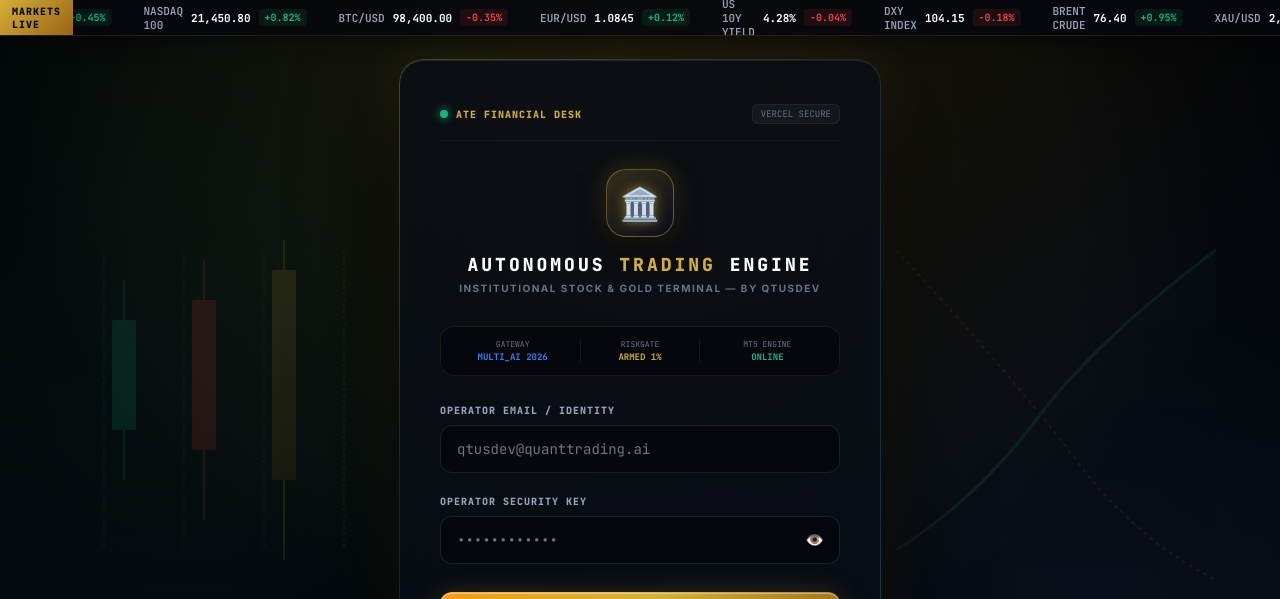
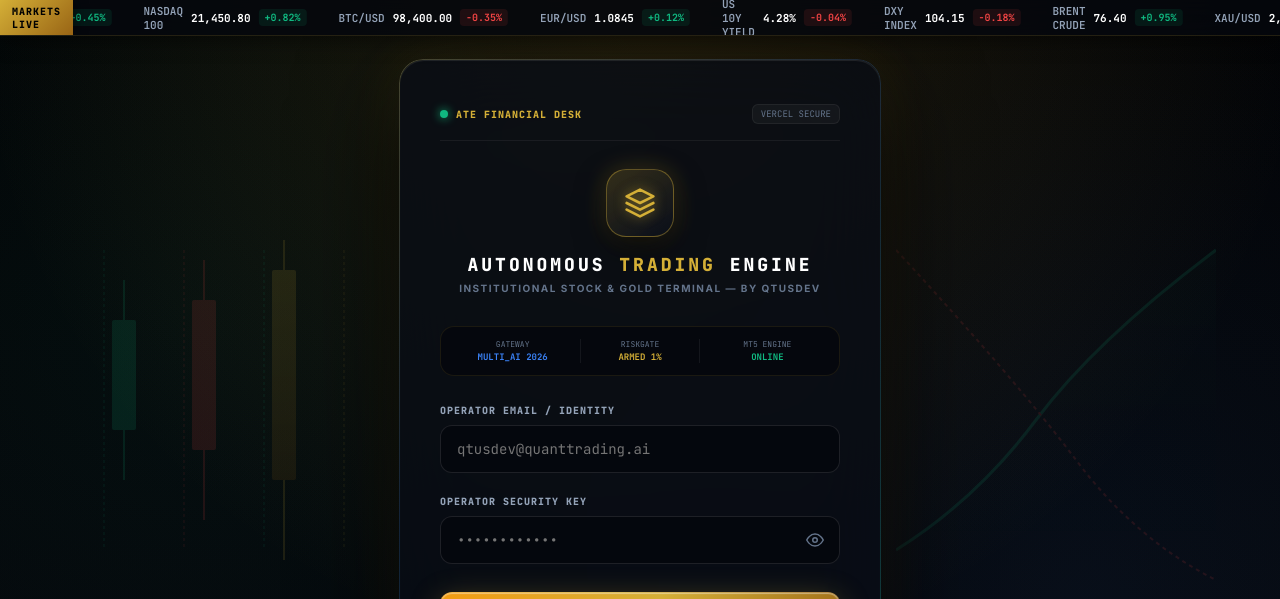
Before and after one commit to qtu11/Autonomous-Trading-Engine, a Next.js app in the folder web/: page /login in a window 1280 px wide. Shown: the top 599 px of the page. Built offline with nearby package versions, Linux system fonts and the light colour scheme; no server answers.

Commit message:
design: replace emoji icons with clean SVG Eye/EyeOff and trading desk vector graphics

```diff
--- a/web/app/login/page.tsx
+++ b/web/app/login/page.tsx
@@ -329,7 +329,9 @@
             boxShadow: '0 12px 30px rgba(0, 0, 0, 0.6), 0 0 25px rgba(212, 175, 55, 0.25)',
             transform: 'translateZ(30px)',
           }}>
-            <span style={{ fontSize: '32px', filter: 'drop-shadow(0 0 6px rgba(212, 175, 55, 0.6))' }}>🏛️</span>
+            <svg width="32" height="32" viewBox="0 0 24 24" fill="none" stroke="#d4af37" strokeWidth="2" strokeLinecap="round" strokeLinejoin="round" style={{ filter: 'drop-shadow(0 0 6px rgba(212, 175, 55, 0.6))' }}>
+              <path d="M12 2L2 7l10 5 10-5-10-5zM2 17l10 5 10-5M2 12l10 5 10-5" />
+            </svg>
           </div>
 
           <h1 style={{
@@ -519,14 +521,27 @@
                   transform: 'translateY(-50%)',
                   background: 'none',
                   border: 'none',
-                  color: '#64748b',
+                  color: showPassword ? '#d4af37' : '#64748b',
                   cursor: 'pointer',
-                  fontSize: '15px',
                   padding: 0,
+                  display: 'flex',
+                  alignItems: 'center',
+                  justifyContent: 'center',
                   outline: 'none',
+                  transition: 'color 0.2s ease',
                 }}
               >
-                {showPassword ? '🙈' : '👁️'}
+                {showPassword ? (
+                  <svg width="18" height="18" viewBox="0 0 24 24" fill="none" stroke="currentColor" strokeWidth="2" strokeLinecap="round" strokeLinejoin="round">
+                    <path d="M17.94 17.94A10.07 10.07 0 0 1 12 20c-7 0-11-8-11-8a18.45 18.45 0 0 1 5.06-5.94M9.9 4.24A9.12 9.12 0 0 1 12 4c7 0 11 8 11 8a18.5 18.5 0 0 1-2.16 3.19m-6.72-1.07a3 3 0 1 1-4.24-4.24" />
+                    <line x1="1" y1="1" x2="23" y2="23" />
+                  </svg>
+                ) : (
+                  <svg width="18" height="18" viewBox="0 0 24 24" fill="none" stroke="currentColor" strokeWidth="2" strokeLinecap="round" strokeLinejoin="round">
+                    <path d="M1 12s4-8 11-8 11 8 11 8-4 8-11 8-11-8-11-8z" />
+                    <circle cx="12" cy="12" r="3" />
+                  </svg>
+                )}
               </button>
             </div>
           </div>
```
